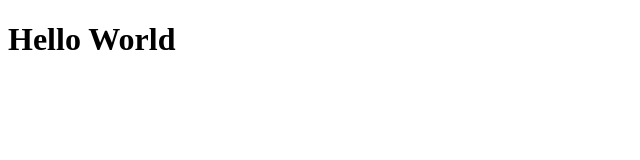
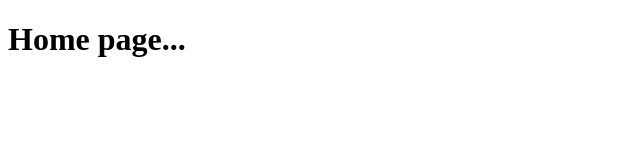
Before and after one commit to simonkaine/employee-directory, a React app: page / in a window 1280 px wide. Shown: the top 160 px of the page, without its empty margins (0-640 px from the left). Built offline with nearby package versions, Linux system fonts and the light colour scheme.

Commit message:
Home route.

```diff
--- a/src/App.jsx
+++ b/src/App.jsx
@@ -1,3 +1,14 @@
+import { BrowserRouter as Router, Switch, Route } from 'react-router-dom';
+import Home from './views/Home/Home';
+
 export default function App() {
-  return <h1>Hello World</h1>;
+  return (
+    <Router>
+      <Switch>
+        <Route exact path='/'>
+          <Home />
+        </Route>
+      </Switch>
+    </Router>
+  )
 }
--- /dev/null
+++ b/src/views/Home/Home.jsx
@@ -0,0 +1,9 @@
+import React from 'react'
+
+export default function Home() {
+    return (
+        <div>
+            <h1>Home page...</h1>
+        </div>
+    )
+}
```
Also changed, not shown: src/components/PrivateRoute/PrivateRoute.jsx (added), src/components/UserForm/UserForm.jsx (added).
